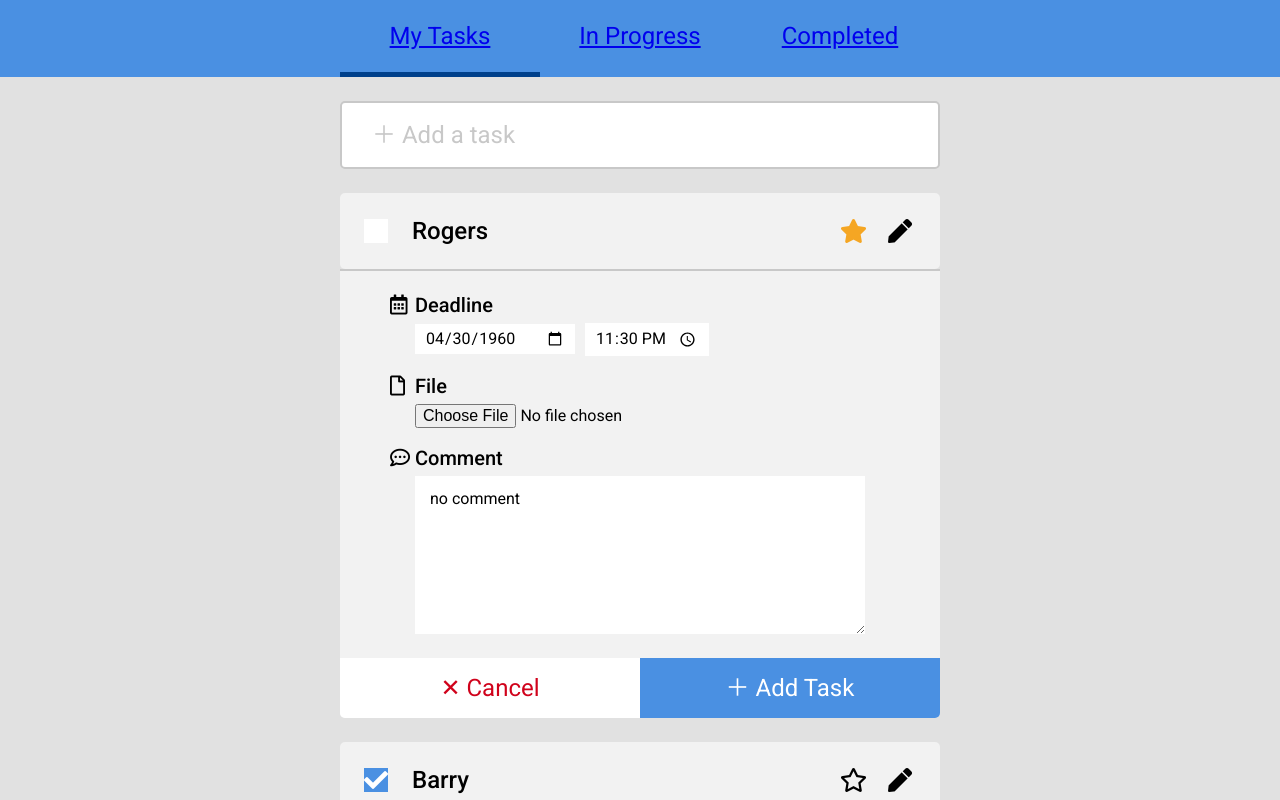
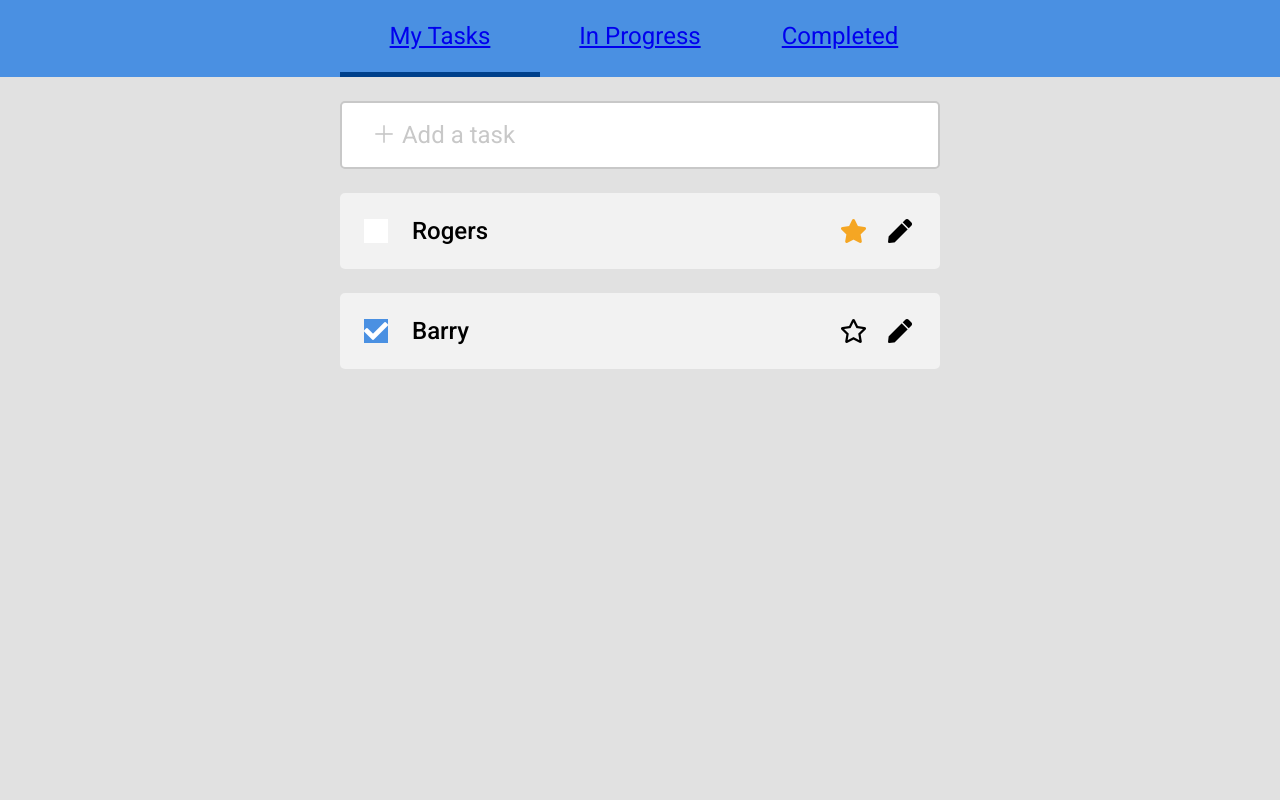
Before and after one commit to pamcy/React-ToDoList-App, a React (Create React App) app: page / in a window 1280 px wide. Shown: the top 800 px of the page. Built offline with nearby package versions, Linux system fonts and the light colour scheme.

Commit message:
:recycle: Refactor display of each <SingleTask />

```diff
--- a/src/components/AddTaskForm.js
+++ b/src/components/AddTaskForm.js
@@ -3,13 +3,11 @@ import PropTypes from 'prop-types';
 
 class AddTaskForm extends React.Component {
   static propTypes = {
-    formRef: PropTypes.oneOfType([
-      PropTypes.func,
-      PropTypes.shape({ current: PropTypes.instanceOf(Element) }),
-    ]),
     addTask: PropTypes.func.isRequired,
-    cancelTask: PropTypes.func.isRequired,
+    cancelAddTask: PropTypes.func.isRequired,
   };
+
+  formRef = React.createRef();
 
   titleRef = React.createRef();
 
@@ -47,12 +45,15 @@ class AddTaskForm extends React.Component {
     }
   };
 
+  clearInputValue = () => {
+    const { cancelAddTask } = this.props;
+    this.formRef.current.reset();
+    cancelAddTask();
+  };
+
   render() {
-    const { formRef, cancelTask, isEditing } = this.props;
-    const toggleEditStatus = isEditing ? 'is-editing' : '';
-
     return (
-      <form ref={formRef} className="single-task__edit new-task" onSubmit={this.createTask}>
+      <form ref={this.formRef} className="single-task__edit new-task" onSubmit={this.createTask}>
         <div className="edit-head">
           <div className="edit-head__checkbox">
             <input ref={this.completedRef} type="checkbox" name="completed" id="completed" />
@@ -72,7 +73,7 @@ class AddTaskForm extends React.Component {
             <input ref={this.importantRef} type="checkbox" name="important" id="important" />
             <label htmlFor="important" />
           </div>
-          <div className={`edit-head__edit ${toggleEditStatus}`}>
+          <div className="edit-head__edit is-editing">
             <i className="fas fa-pen edit-head__icon-edit" />
           </div>
         </div>
@@ -109,7 +110,7 @@ class AddTaskForm extends React.Component {
             <button
               type="button"
               className="edit-body__btn edit-body__btn--cancel"
-              onClick={() => cancelTask()}
+              onClick={this.clearInputValue}
             >
               &#10005; Cancel
             </button>
--- a/src/components/EditTaskBody.js
+++ b/src/components/EditTaskBody.js
@@ -2,11 +2,31 @@ import React from 'react';
 import PropTypes from 'prop-types';
 
 class EditTaskBody extends React.Component {
-  static propTypes = {};
+  static propTypes = {
+    uid: PropTypes.number.isRequired,
+    data: PropTypes.shape({
+      id: PropTypes.number,
+      title: PropTypes.string,
+      date: PropTypes.string,
+      time: PropTypes.string,
+      file: PropTypes.string,
+      comment: PropTypes.string,
+      important: PropTypes.bool,
+      completed: PropTypes.bool,
+      isEditMode: PropTypes.bool,
+    }).isRequired,
+    handleInputChange: PropTypes.func.isRequired,
+    saveTask: PropTypes.func.isRequired,
+    resetTask: PropTypes.func.isRequired,
+  };
 
   render() {
-    const { handleInputChange, cancelTask } = this.props;
-    const { date, time, file, comment } = this.props.data;
+    const { uid, data, handleInputChange, saveTask, resetTask } = this.props;
+    const { isEditMode, date, time, comment } = data;
+
+    if (!isEditMode) {
+      return null;
+    }
 
     return (
       <div className="edit-body">
@@ -16,34 +36,21 @@ class EditTaskBody extends React.Component {
               Deadline
             </label>
             <div className="edit-body__input-wrapper">
-              <input
-                ref={this.dateRef}
-                type="date"
-                name="date"
-                value={date}
-                onChange={handleInputChange}
-              />
-              <input
-                ref={this.timeRef}
-                type="time"
-                name="time"
-                value={time}
-                onChange={handleInputChange}
-              />
+              <input type="date" name="date" value={date} onChange={handleInputChange} />
+              <input type="time" name="time" value={time} onChange={handleInputChange} />
             </div>
           </div>
           <div className="edit-body__field">
             <label htmlFor="file" className="edit-body__label">
               File
             </label>
-            <input ref={this.fileRef} type="file" name="file" onChange={handleInputChange} />
+            <input type="file" name="file" onChange={handleInputChange} />
           </div>
           <div className="edit-body__field">
             <label htmlFor="comment" className="edit-body__label">
               Comment
             </label>
             <textarea
-              ref={this.commentRef}
               name="comment"
               rows="8"
               placeholder="Type your memo here..."
@@ -56,12 +63,16 @@ class EditTaskBody extends React.Component {
           <button
             type="button"
             className="edit-body__btn edit-body__btn--cancel"
-            onClick={() => cancelTask()}
+            onClick={() => resetTask()}
           >
             &#10005; Cancel
           </button>
-          <button type="submit" className="edit-body__btn edit-body__btn--add">
-            ＋ Add Task
+          <button
+            type="button"
+            className="edit-body__btn edit-body__btn--add"
+            onClick={e => saveTask(e, uid)}
+          >
+            ＋ Save
           </button>
         </div>
       </div>
--- a/src/components/EditTaskBody.scss
+++ b/src/components/EditTaskBody.scss
@@ -2,7 +2,7 @@
   border-radius: 0 0 5px 5px;
   background-color: $gray-lighter;
 
-  &.is-hiddden {
+  &.is-hidden {
     display: none;
   }
 }
--- a/src/components/SingleTask.js
+++ b/src/components/SingleTask.js
@@ -4,42 +4,53 @@ import EditTaskHead from './EditTaskHead';
 import EditTaskBody from './EditTaskBody';
 
 class SingleTask extends React.Component {
-  static propTypes = {};
+  static propTypes = {
+    uid: PropTypes.number.isRequired,
+    data: PropTypes.shape({
+      id: PropTypes.number,
+      title: PropTypes.string,
+      date: PropTypes.string,
+      time: PropTypes.string,
+      file: PropTypes.string,
+      comment: PropTypes.string,
+      important: PropTypes.bool,
+      completed: PropTypes.bool,
+      isEditMode: PropTypes.bool,
+    }).isRequired,
+    updateTask: PropTypes.func.isRequired,
+    saveTask: PropTypes.func.isRequired,
+    resetTask: PropTypes.func.isRequired,
+    openEditMode: PropTypes.func.isRequired,
+  };
 
   handleInputChange = e => {
     const { name, value, type, checked } = e.currentTarget;
     const inputValue = type === 'checkbox' ? checked : value;
-    const { id, updateTask } = this.props;
+    const { uid, updateTask } = this.props;
 
-    updateTask(id, {
+    updateTask(uid, {
       [name]: inputValue,
     });
   };
 
-  // handleCancel = () => {
-  //   const { closeEditBody } = this.props;
-
-  //   this.formRef.current.reset();
-  //   closeEditBody();
-  // };
-
   render() {
-    const { id, data, formRef, isEditing, cancelTask } = this.props;
+    const { uid, data, openEditMode, saveTask, resetTask } = this.props;
 
     return (
       <li className="single-task">
-        <form ref={formRef} className="single-task__edit">
+        <form className="single-task__edit">
           <EditTaskHead
-            id={id}
+            uid={uid}
             data={data}
             handleInputChange={this.handleInputChange}
-            isEditing={isEditing}
+            openEditMode={openEditMode}
           />
           <EditTaskBody
-            id={id}
+            uid={uid}
             data={data}
             handleInputChange={this.handleInputChange}
-            cancelTask={cancelTask}
+            saveTask={saveTask}
+            resetTask={resetTask}
           />
         </form>
       </li>
--- a/src/components/TabContent.js
+++ b/src/components/TabContent.js
@@ -3,7 +3,7 @@ import AddTaskForm from './AddTaskForm';
 import SingleTask from './SingleTask';
 
 class TabContent extends React.Component {
-  formRef = React.createRef();
+  baseState = '';
 
   state = {
     tasks: [
@@ -16,6 +16,7 @@ class TabContent extends React.Component {
         comment: 'no comment',
         completed: false,
         important: true,
+        isEditMode: false,
       },
       {
         id: 2,
@@ -26,17 +27,14 @@ class TabContent extends React.Component {
         comment: 'Hi, i am flash',
         completed: true,
         important: false,
+        isEditMode: false,
       },
     ],
     newTaskIsOpen: false,
-    isEditing: false,
   };
 
   openNewTask = () => {
-    this.setState({
-      newTaskIsOpen: true,
-      isEditing: true,
-    });
+    this.setState({ newTaskIsOpen: true });
   };
 
   addTask = task => {
@@ -45,20 +43,65 @@ class TabContent extends React.Component {
       {
         id: Date.now(),
         ...task,
+        isEditMode: false,
       },
     ];
 
     this.setState({
       tasks,
       newTaskIsOpen: false,
-      isEditing: false,
     });
   };
 
-  updateTask = (id, updatedContent) => {
-    const { tasks } = this.state;
+  cancelAddTask = () => {
+    this.setState({ newTaskIsOpen: false });
+  };
+
+  openEditMode = uid => {
+    let isOpened;
+    const tasks = [...this.state.tasks];
     const updatedTask = tasks.map(task => {
-      if (task.id === id) {
+      if (task.id === uid) {
+        isOpened = task.isEditMode;
+
+        return {
+          ...task,
+          isEditMode: true,
+        };
+      }
+
+      return task;
+    });
+
+    this.setState({ tasks: updatedTask });
+
+    if (!isOpened) {
+      this.baseState = this.state;
+    }
+  };
+
+  saveTask = (e, uid) => {
+    e.preventDefault();
+
+    const tasks = [...this.state.tasks];
+    const updatedTask = tasks.map(task => {
+      if (task.id === uid) {
+        return {
+          ...task,
+          isEditMode: false,
+        };
+      }
+
+      return task;
+    });
+
+    this.setState({ tasks: updatedTask });
+  };
+
+  updateTask = (uid, updatedContent) => {
+    const tasks = [...this.state.tasks];
+    const updatedTask = tasks.map(task => {
+      if (task.id === uid) {
         return {
           ...task,
           ...updatedContent,
@@ -71,26 +114,17 @@ class TabContent extends React.Component {
     this.setState({ tasks: updatedTask });
   };
 
-  cancelTask = () => {
-    this.formRef.current.reset();
-    this.setState({
-      newTaskIsOpen: false,
-      isEditing: false,
-    });
+  resetTask = () => {
+    this.setState(this.baseState);
   };
 
   render() {
-    const { tasks, newTaskIsOpen, isEditing } = this.state;
+    const { tasks, newTaskIsOpen } = this.state;
 
     return (
       <div className="tab-content wrapper-s">
         {newTaskIsOpen ? (
-          <AddTaskForm
-            formRef={this.formRef}
-            isEditing={isEditing}
-            addTask={this.addTask}
-            cancelTask={this.cancelTask}
-          />
+          <AddTaskForm addTask={this.addTask} cancelAddTask={this.cancelAddTask} />
         ) : (
           <div className="add-task" onClick={this.openNewTask}>
             ＋ Add a task
@@ -101,12 +135,12 @@ class TabContent extends React.Component {
           {tasks.map(task => (
             <SingleTask
               key={task.id}
-              id={task.id}
+              uid={task.id}
               data={task}
-              formRef={this.formRef}
-              isEditing={isEditing}
+              openEditMode={this.openEditMode}
               updateTask={this.updateTask}
-              cancelTask={this.cancelTask}
+              saveTask={this.saveTask}
+              resetTask={this.resetTask}
             />
           ))}
         </ul>
```
Also changed, not shown: src/components/EditTaskHead.js (+25 -11 lines).
